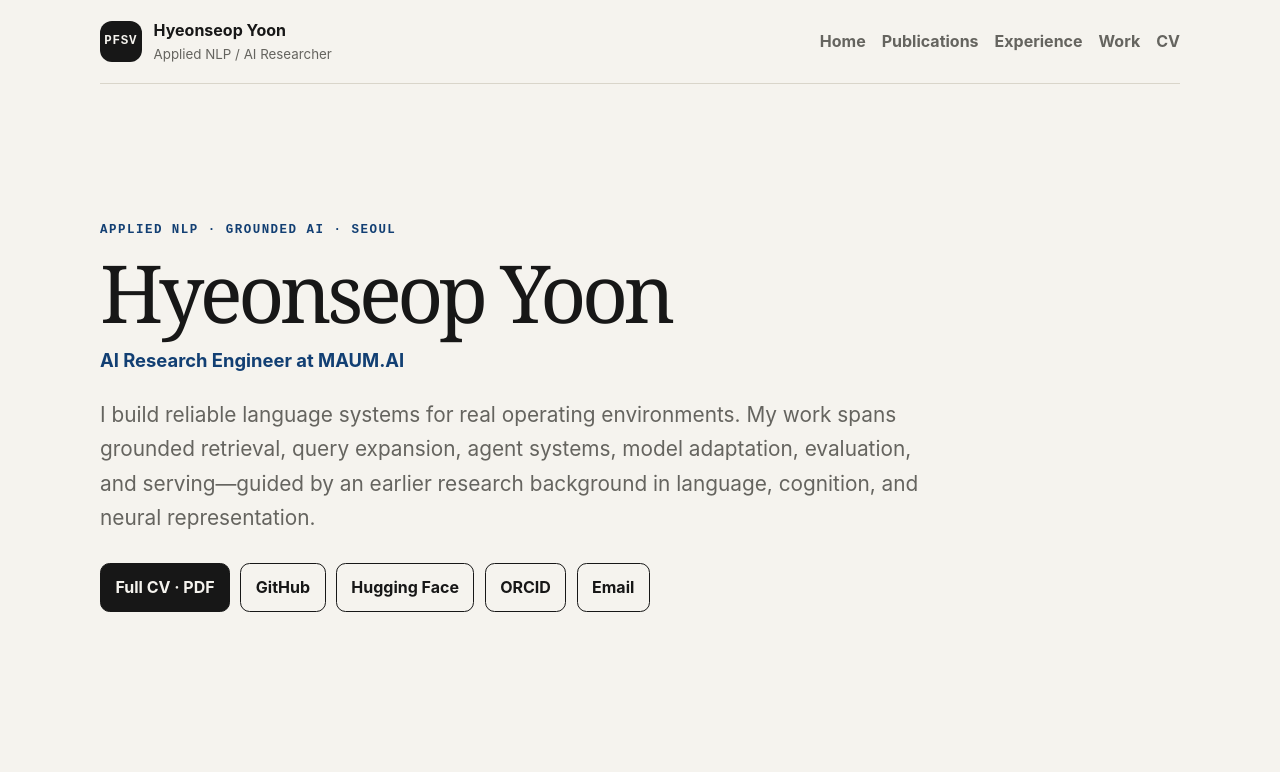
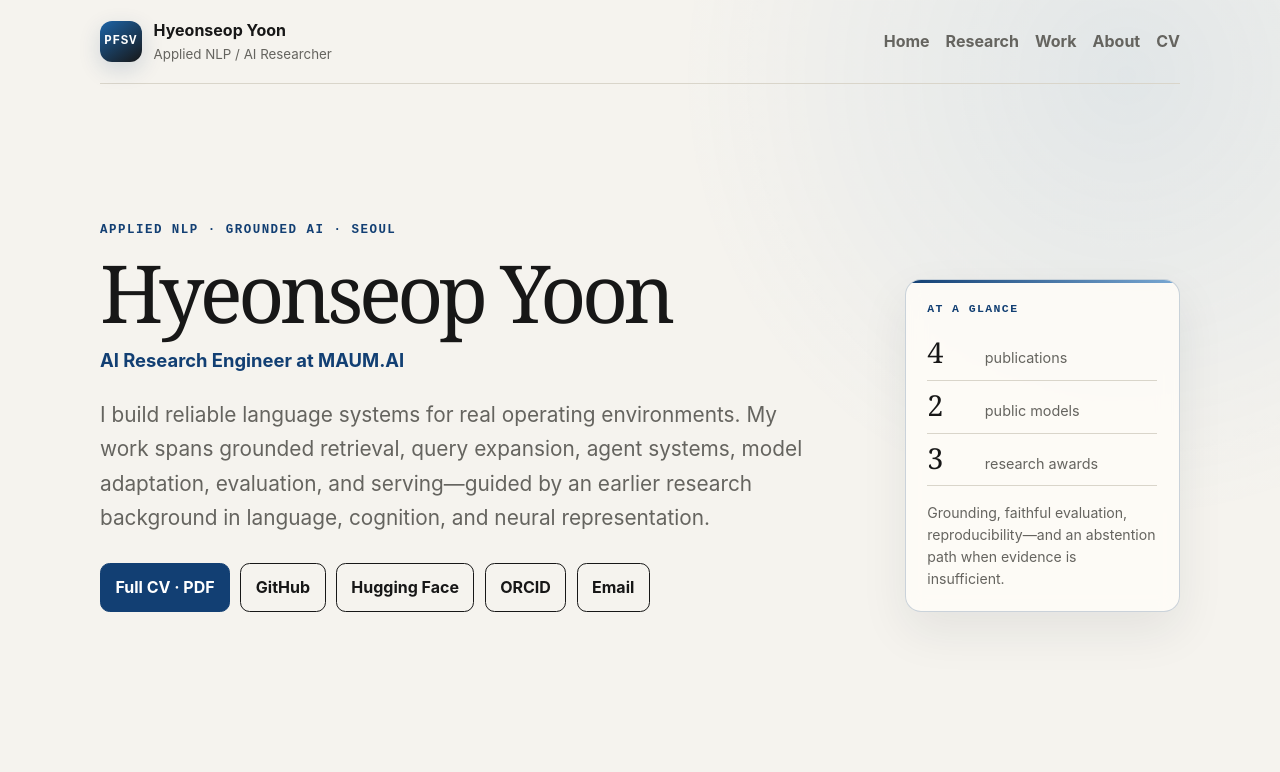
Before and after one commit to PFSV/pfsv.github.io, an Astro site: page / in a window 1280 px wide. Shown: the top 772 px of the page. Built offline with nearby package versions, Linux system fonts and the light colour scheme; Astro itself is replaced by a stand-in of ours.

Commit message:
feat: refine academic portfolio presentation

```diff
--- a/src/lib/site.ts
+++ b/src/lib/site.ts
@@ -15,9 +15,9 @@ export const profile = {
 
 export const nav = [
   { label: 'Home', href: '/' },
-  { label: 'Publications', href: '/#publications' },
-  { label: 'Experience', href: '/#experience' },
+  { label: 'Research', href: '/research/' },
   { label: 'Work', href: '/work/' },
+  { label: 'About', href: '/about/' },
   { label: 'CV', href: profile.cv },
 ] as const;
 
--- a/src/pages/index.astro
+++ b/src/pages/index.astro
@@ -7,6 +7,7 @@ const featured = projects.slice(0, 3);
 
 <Layout>
   <section class="academic-hero">
+    <div class="hero-copy">
       <p class="eyebrow">Applied NLP · Grounded AI · Seoul</p>
       <h1>{profile.name}</h1>
       <p class="hero-role">AI Research Engineer at MAUM.AI</p>
@@ -22,6 +23,16 @@ const featured = projects.slice(0, 3);
         <a class="button" href={profile.orcid}>ORCID</a>
         <a class="button" href={`mailto:${profile.email}`}>Email</a>
       </div>
+    </div>
+    <aside class="hero-proof" aria-label="Portfolio at a glance">
+      <p class="proof-label">At a glance</p>
+      <dl>
+        <div><dt>4</dt><dd>publications</dd></div>
+        <div><dt>2</dt><dd>public models</dd></div>
+        <div><dt>3</dt><dd>research awards</dd></div>
+      </dl>
+      <p>Grounding, faithful evaluation, reproducibility—and an abstention path when evidence is insufficient.</p>
+    </aside>
   </section>
 
   <section class="section" id="publications">
--- a/src/styles/global.css
+++ b/src/styles/global.css
@@ -6,6 +6,7 @@
   --muted: #65645f;
   --line: #d9d5ca;
   --accent: #123f73;
+  --accent-bright: #1d64a7;
   --accent-soft: #e8eef6;
   --code: #13231d;
   font-family: Inter, ui-sans-serif, system-ui, -apple-system, BlinkMacSystemFont, "Segoe UI", sans-serif;
@@ -13,7 +14,7 @@
 
 * { box-sizing: border-box; }
 html { background: var(--paper); scroll-behavior: smooth; }
-body { margin: 0; color: var(--ink); line-height: 1.65; }
+body { margin: 0; color: var(--ink); line-height: 1.65; background: radial-gradient(circle at 88% 2%, rgba(29,100,167,.09), transparent 28rem), var(--paper); }
 a { color: var(--accent); text-underline-offset: 0.2em; }
 .skip { position: absolute; left: -999px; }
 .skip:focus { left: 1rem; top: 1rem; padding: 0.6rem 0.8rem; background: white; z-index: 10; }
@@ -26,10 +27,12 @@ footer { width: min(1080px, calc(100% - 2rem)); margin-inline: auto; }
 .identity { display: flex; align-items: center; gap: 0.75rem; color: var(--ink); text-decoration: none; }
 .identity span:last-child { display: grid; }
 .identity small { color: var(--muted); }
-.monogram { display: grid; place-items: center; width: 2.6rem; height: 2.6rem; border-radius: 0.75rem; background: var(--ink); color: var(--paper); font: 700 0.78rem/1 ui-monospace, monospace; letter-spacing: 0.06em; }
+.monogram { display: grid; place-items: center; width: 2.6rem; height: 2.6rem; border-radius: 0.75rem; background: linear-gradient(145deg, var(--accent-bright), var(--ink)); color: white; box-shadow: 0 .45rem 1.4rem rgba(18,63,115,.16); font: 700 0.78rem/1 ui-monospace, monospace; letter-spacing: 0.06em; }
 nav { display: flex; flex-wrap: wrap; gap: 1rem; }
-nav a { color: var(--muted); text-decoration: none; font-weight: 650; }
+nav a { position: relative; color: var(--muted); text-decoration: none; font-weight: 650; }
+nav a::after { position: absolute; right: 0; bottom: -.28rem; left: 0; height: 2px; background: var(--accent); content: ''; transform: scaleX(0); transition: transform .18s ease; }
 nav a:hover { color: var(--ink); }
+nav a:hover::after { transform: scaleX(1); }
 
 main { padding-block: clamp(3rem, 7vw, 5.5rem); }
 .hero { display: grid; grid-template-columns: minmax(0, 1.35fr) minmax(16rem, 0.65fr); gap: clamp(2rem, 7vw, 5rem); align-items: end; }
@@ -37,21 +40,32 @@ main { padding-block: clamp(3rem, 7vw, 5.5rem); }
 h1 { margin: 0; max-width: 16ch; font-size: clamp(2.6rem, 7vw, 5rem); line-height: 1.02; letter-spacing: -0.055em; }
 .lede { max-width: 65ch; margin: 1.4rem 0 0; font-size: clamp(1.05rem, 2.1vw, 1.3rem); color: var(--muted); }
 .actions { display: flex; flex-wrap: wrap; gap: 0.65rem; margin-top: 1.7rem; }
-.button { display: inline-flex; padding: 0.66rem 0.9rem; border: 1px solid var(--ink); border-radius: 0.6rem; color: var(--ink); text-decoration: none; font-weight: 700; }
-.button.primary { background: var(--ink); color: var(--paper); }
+.button { display: inline-flex; padding: 0.66rem 0.9rem; border: 1px solid var(--ink); border-radius: 0.6rem; color: var(--ink); text-decoration: none; font-weight: 700; transition: transform .18s ease, box-shadow .18s ease, background .18s ease; }
+.button:hover { transform: translateY(-2px); box-shadow: 0 .45rem 1rem rgba(25,39,52,.1); }
+.button.primary { border-color: var(--accent); background: var(--accent); color: white; }
 .fact-list { margin: 0; padding: 1.25rem; border: 1px solid var(--line); border-radius: 1rem; background: var(--panel); list-style: none; }
 .fact-list li + li { margin-top: 0.7rem; padding-top: 0.7rem; border-top: 1px solid var(--line); }
 
-.academic-hero { max-width: 850px; padding-block: clamp(1rem, 4vw, 3.5rem); }
+.academic-hero { display: grid; grid-template-columns: minmax(0, 1fr) minmax(15rem, .38fr); gap: clamp(2rem, 7vw, 5rem); align-items: end; padding-block: clamp(1rem, 4vw, 3.5rem); }
+.hero-copy { min-width: 0; }
 .academic-hero h1 { max-width: none; font-family: Georgia, "Noto Serif CJK KR", serif; font-weight: 500; }
 .hero-role { margin: 0.8rem 0 0; color: var(--accent); font-size: 1.15rem; font-weight: 700; }
+.hero-proof { position: relative; overflow: hidden; padding: 1.35rem; border: 1px solid rgba(18,63,115,.22); border-radius: 1rem; background: rgba(255,253,248,.82); box-shadow: 0 1.2rem 3rem rgba(25,39,52,.08); backdrop-filter: blur(10px); }
+.hero-proof::before { position: absolute; top: 0; right: 0; left: 0; height: 3px; background: linear-gradient(90deg, var(--accent), #79a8d3); content: ''; }
+.hero-proof .proof-label { margin: 0 0 .8rem; color: var(--accent); font: 700 .72rem/1.2 ui-monospace, monospace; letter-spacing: .12em; text-transform: uppercase; }
+.hero-proof dl { margin: 0; }
+.hero-proof dl div { display: grid; grid-template-columns: 3rem 1fr; align-items: baseline; gap: .6rem; padding: .62rem 0; border-bottom: 1px solid var(--line); }
+.hero-proof dt { color: var(--ink); font: 500 1.8rem/1 Georgia, serif; }
+.hero-proof dd { margin: 0; color: var(--muted); font-size: .9rem; }
+.hero-proof > p:last-child { margin: 1rem 0 0; color: var(--muted); font-size: .88rem; line-height: 1.55; }
 
 .section { margin-top: clamp(4rem, 10vw, 7rem); }
 .section-head { display: flex; justify-content: space-between; align-items: end; gap: 1rem; margin-bottom: 1.3rem; }
 .section h2, .page-head h1 { margin: 0; font-size: clamp(1.8rem, 4vw, 2.8rem); letter-spacing: -0.04em; }
 .section-head p, .page-head p { margin: 0; max-width: 52ch; color: var(--muted); }
 .grid { display: grid; grid-template-columns: repeat(2, minmax(0, 1fr)); gap: 1rem; }
-.card { padding: 1.35rem; border: 1px solid var(--line); border-radius: 1rem; background: var(--panel); }
+.card { padding: 1.35rem; border: 1px solid var(--line); border-radius: 1rem; background: rgba(255,253,248,.86); transition: transform .18s ease, box-shadow .18s ease, border-color .18s ease; }
+.card:hover { border-color: rgba(18,63,115,.32); box-shadow: 0 1rem 2.5rem rgba(25,39,52,.07); transform: translateY(-2px); }
 .card h2, .card h3 { margin: 0; font-size: 1.22rem; line-height: 1.25; }
 .card p { margin: 0.7rem 0 0; }
 .meta { color: var(--muted); font-size: 0.92rem; }
@@ -107,7 +121,7 @@ footer { display: flex; flex-wrap: wrap; justify-content: space-between; gap: 0.
 @media (max-width: 760px) {
   .site-header { align-items: flex-start; padding-block: 1rem; }
   .identity small { display: none; }
-  .hero, .grid, .two-column-section { grid-template-columns: 1fr; }
+  .hero, .academic-hero, .grid, .two-column-section { grid-template-columns: 1fr; }
   .section-head { align-items: flex-start; flex-direction: column; }
 }
 
```
Also changed, not shown: public/favicon.svg. Lines whose indentation alone changed are shown as unchanged.
